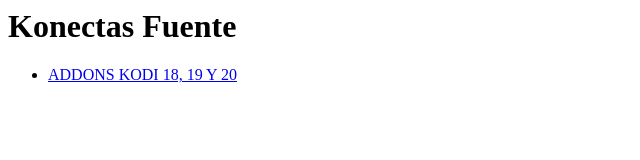
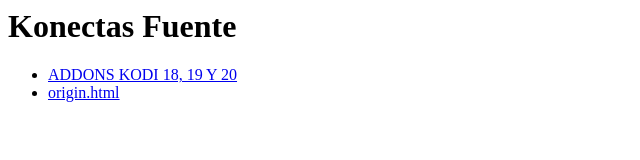
Before and after one commit to SomeoneLikeYou462/Konectas-Fuente, a website: page index.html in a window 1280 px wide. Shown: the whole page, without its empty margins (0-640 px from the left). Drawn offline with Linux system fonts and the light colour scheme.

Commit message:
:robot: HTML files generated

```diff
--- a/index.html
+++ b/index.html
@@ -4,4 +4,5 @@
  <h1>Konectas Fuente</h1>
  </head>
  <body><ul><li><a href="ADDONS%20KODI%2018,%2019%20Y%2020">ADDONS KODI 18, 19 Y 20</a></li>
+<li><a href="origin.html">origin.html</a></li>
 </ul>
```
